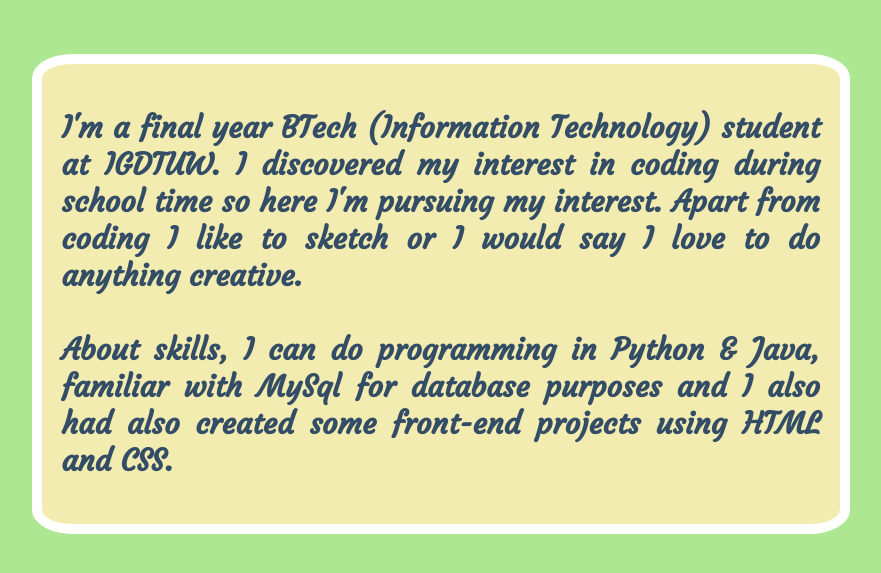
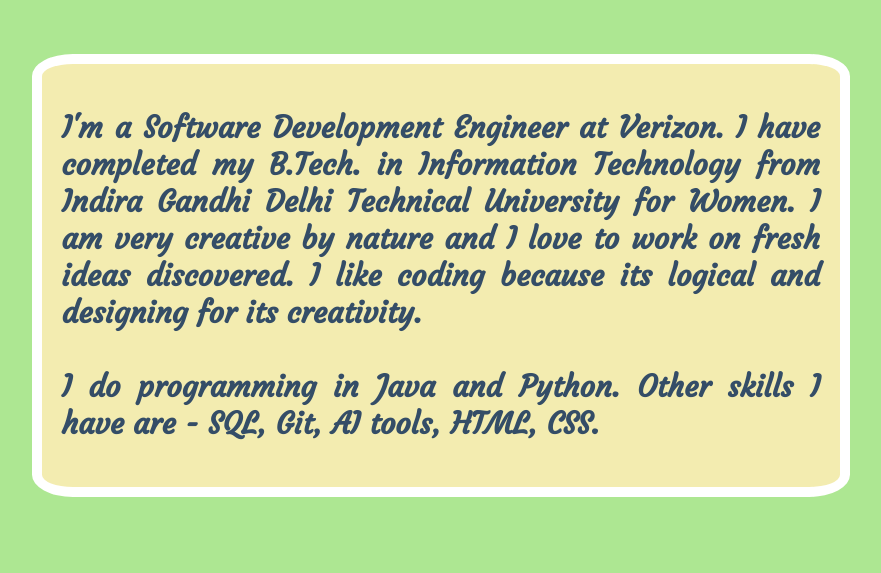
Before and after one commit to ShrutiSharma-27/ShrutiSharma_Portfolio_Website, a plain HTML site: page about.html in a window 1280 px wide. Shown: the part 189-762 px from the top of the page, without its empty margins (204-1085 px from the left). Drawn offline with Linux system fonts and the light colour scheme.

Commit message:
Update about.html

```diff
--- a/about.html
+++ b/about.html
@@ -17,10 +17,10 @@
 <body>
     <h1 class="heading">ABOUT ME</h1>
     <div class="note"><h2>
-        I'm a final year BTech (Information Technology) student at IGDTUW. I discovered my interest in coding during school time so here I'm pursuing my interest.
-        Apart from coding I like to sketch or I would say I love to do anything creative. <br>
+        I'm a Software Development Engineer at Verizon. I have completed my B.Tech. in Information Technology from Indira Gandhi Delhi Technical University for Women. I am very creative by nature and I love to work on fresh ideas discovered.
+        I like coding because its logical and designing for its creativity. <br>
         <br>
-        About skills, I can do programming in Python & Java, familiar with MySql for database purposes and I also had also created some front-end projects using HTML and CSS.
+        I do programming in Java and Python. Other skills I have are - SQL, Git, AI tools, HTML, CSS.
     </h2></div>
 </body>
 </html>
```
